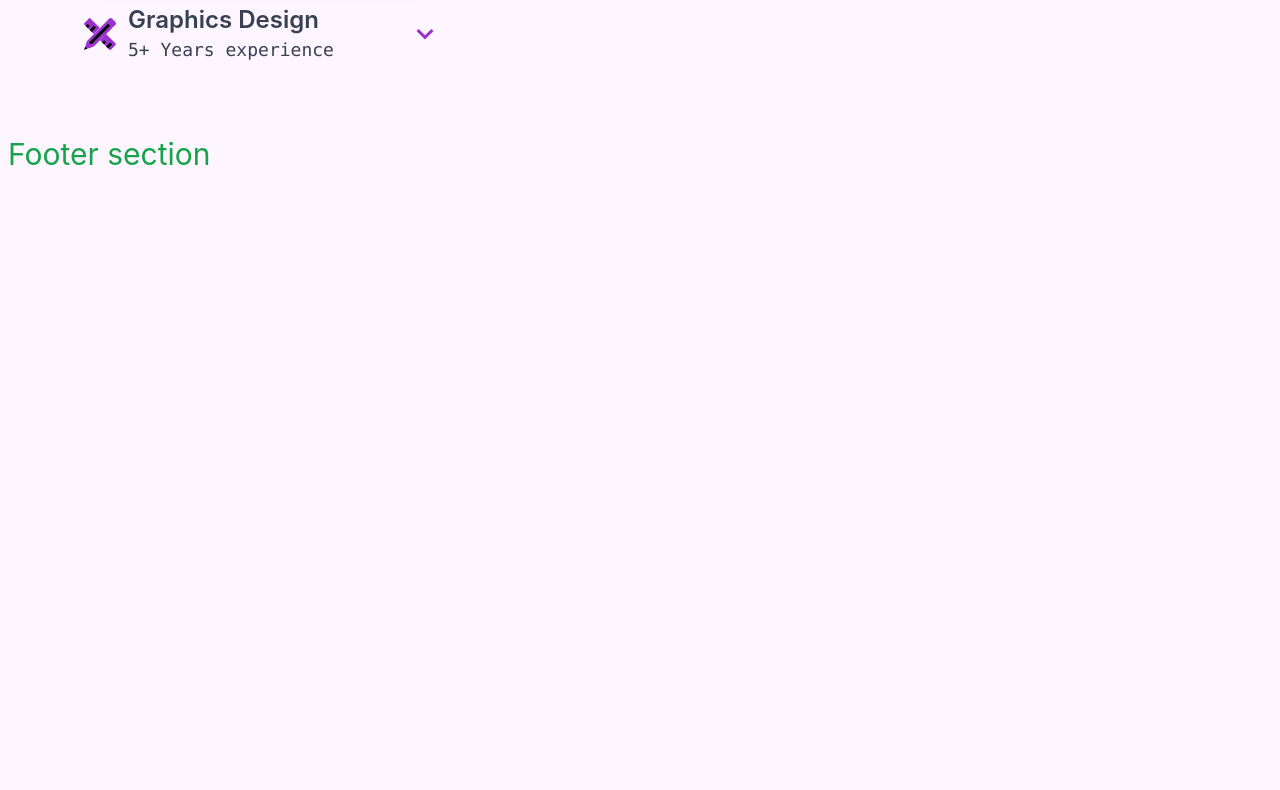
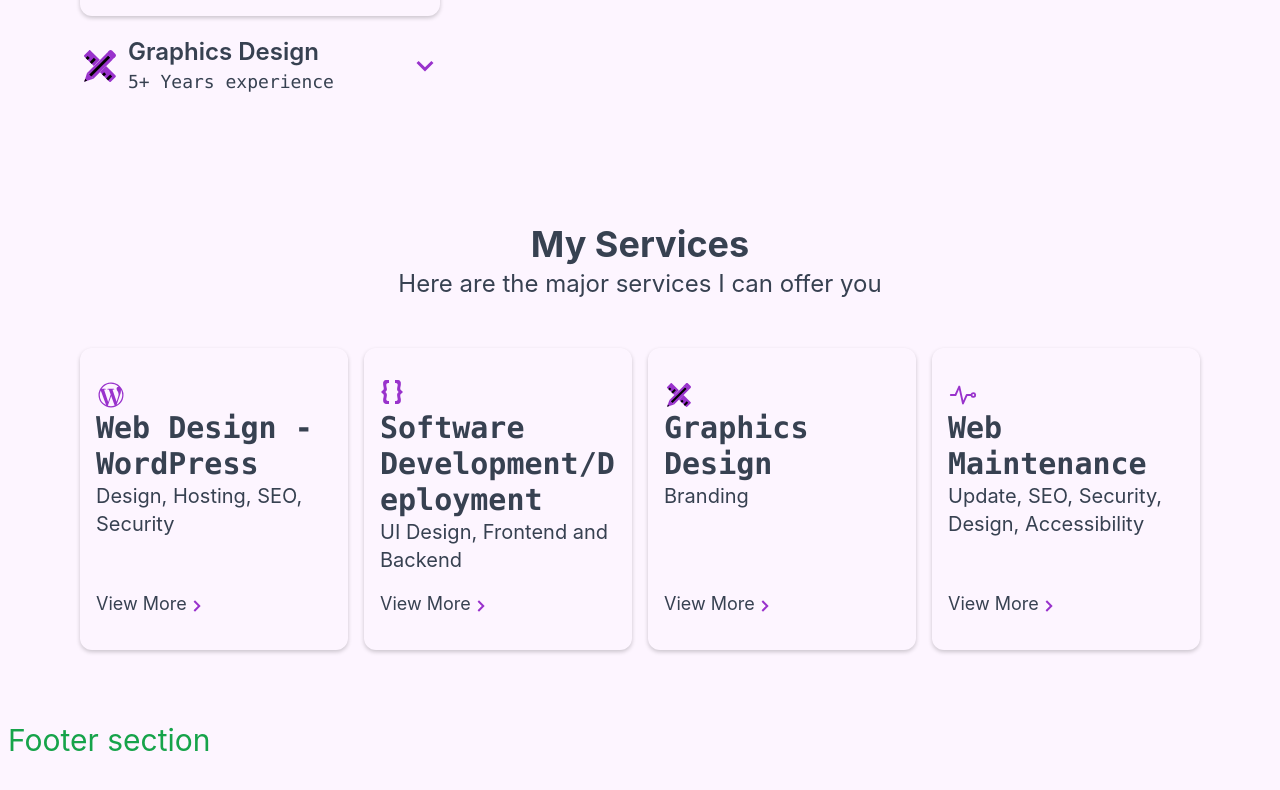
Before and after one commit to prosper74/portfolio-blog, a Next.js app: page / in a window 1280 px wide. Shown: the part 1770-2560 px from the top of the page. Before the commit the page ends 1974 px from the top, so only its background shows below. Built offline with nearby package versions, Linux system fonts and the light colour scheme.

Commit message:
Finished services section

```diff
--- a/components/common/svgIcons.jsx
+++ b/components/common/svgIcons.jsx
@@ -273,6 +273,23 @@ export const CurlyBracketIcon = ({ width, height, fill }) => {
       <path
         fill={fill}
         d="M2.1 3.1c.2 1.3.4 1.6.4 2.9C2.5 6.8 1 7.5 1 7.5v1s1.5.7 1.5 1.5c0 1.3-.2 1.6-.4 2.9-.3 2.1.8 3.1 1.8 3.1H6v-2s-1.8.2-1.8-1c0-.9.2-.9.4-2.9.1-.9-.5-1.6-1.1-2.1.6-.5 1.2-1.1 1.1-2-.3-2-.4-2-.4-2.9C4.2 1.9 6 2 6 2V0H3.9C2.8 0 1.8 1 2.1 3.1zM13.9 3.1c-.2 1.3-.4 1.6-.4 2.9 0 .8 1.5 1.5 1.5 1.5v1s-1.5.7-1.5 1.5c0 1.3.2 1.6.4 2.9.3 2.1-.8 3.1-1.8 3.1H10v-2s1.8.2 1.8-1c0-.9-.2-.9-.4-2.9-.1-.9.5-1.6 1.1-2.1-.6-.5-1.2-1.1-1.1-2 .2-2 .4-2 .4-2.9C11.8 1.9 10 2 10 2V0h2.1c1.1 0 2.1 1 1.8 3.1z"
+      />
+    </svg>
+  );
+};
+
+export const PulseIcon = ({ width, height, fill }) => {
+  return (
+    <svg
+      width={width}
+      height={height}
+      xmlns="http://www.w3.org/2000/svg"
+      viewBox="0 0 32 32"
+    >
+      <path
+        fill={fill}
+        d="M27 13a3 3 0 0 0-2.816 2H20a1 1 0 0 0-.914.594l-2.768 6.228-3.341-15.039a1 1 0 0 0-1.891-.189L7.351 15H3a1 1 0 0 0 0 2h5a1 1 0 0 0 .914-.594l2.768-6.228 3.341 15.039A1 1 0 0 0 15.9 26a.848.848 0 0 0 .1 0 1 1 0 0 0 .914-.594L20.649 17h3.535A2.995 2.995 0 1 0 27 13Zm0 4a1 1 0 1 1 1-1 1 1 0 0 1-1 1Z"
+        data-name="Layer 2"
       />
     </svg>
   );
--- /dev/null
+++ b/components/home/Services.tsx
@@ -0,0 +1,89 @@
+import { useState } from 'react';
+import { data } from './ServicesData';
+import { ArrowDownIcon, CheckIcon, CloseIcon } from '../common/svgIcons';
+
+export function Services() {
+  const [modal, setModal] = useState(-1);
+
+  return (
+    <>
+      <section
+        id="services"
+        className="sm:container mx-auto px-2 md:px-10 lg:px-20 py-16 break-words"
+        onClick={() => modal >= 0 && setModal(-1)}
+      >
+        <div>
+          <div className="text-center mb-12">
+            <h2 className="text-3xl md:text-4xl font-bold mb-1">My Services</h2>
+            <p className="text-xl md:text-2xl">
+              Here are the major services I can offer you
+            </p>
+          </div>
+
+          <div className="grid grid-cols-2 md:grid-cols-3 xl:grid-cols-4 gap-4">
+            {data.map((item, i) => (
+              <div
+                key={i}
+                className="relative flex flex-col content-between py-8 px-4 dark:bg-secondaryDark shadow-customBox rounded-xl transition-all"
+              >
+                <div className="mb-4">
+                  {item.icon}
+                  <h3 className="font-mono font-bold text-xl md:text-3xl">
+                    {item.title}
+                  </h3>
+                  <p className="text-base md:text-xl">{item.subtitle}</p>
+                </div>
+
+                <button
+                  className="flex items-center md:text-lg mt-auto"
+                  onClick={() => setModal(i)}
+                >
+                  View More
+                  <span className="mt-1 rotate-[-90deg] hover:translate-x-1 transition-all">
+                    <ArrowDownIcon width="20" height="20" fill="#9932cc" />
+                  </span>
+                </button>
+
+                <div
+                  className={`fixed inset-0 bg-overlay flex justify-center items-center px-4 z-[150] transition-all ${
+                    modal === i ? 'visible opacity-100' : 'invisible opacity-0'
+                  }`}
+                >
+                  <div className="relative bg-body dark:bg-secondary p-6 rounded-xl">
+                    <div className="mb-4">
+                      <h3 className="font-bold text-xl md:text-3xl">
+                        {item.title}
+                      </h3>
+                      <p className="text-lg md:text-xl">{item.description}</p>
+                    </div>
+
+                    <ul className="space-y-2">
+                      {item.services.map(({ service, id }) => (
+                        <li
+                          key={id}
+                          className="flex items-center text-lg md:text-xl"
+                        >
+                          <span className="mr-1">
+                            <CheckIcon width="18" height="18" fill="#9932cc" />
+                          </span>
+                          {service}
+                        </li>
+                      ))}
+                    </ul>
+
+                    <button
+                      className="absolute top-4 right-4 hover:rotate-[-90deg] transition-all"
+                      onClick={() => setModal(-1)}
+                    >
+                      <CloseIcon width="35" height="35" fill="#9932cc" />
+                    </button>
+                  </div>
+                </div>
+              </div>
+            ))}
+          </div>
+        </div>
+      </section>
+    </>
+  );
+}
--- /dev/null
+++ b/components/home/ServicesData.jsx
@@ -0,0 +1,109 @@
+import {
+  CurlyBracketIcon,
+  WordPressIconIcon,
+  GraphicsIcon,
+  PulseIcon,
+} from '../common/svgIcons';
+
+export const data = [
+  {
+    id: 1,
+    icon: <WordPressIconIcon width="30" height="30" fill="#9932cc" />,
+    title: 'Web Design - WordPress',
+    subtitle: 'Design, Hosting, SEO, Security',
+    description: 'Project Planning and Implementation',
+    services: [
+      {
+        id: 1,
+        service: 'Gather the project requirements and analyse them',
+      },
+      {
+        id: 2,
+        service: 'Plan the data and sketch a design',
+      },
+      {
+        id: 3,
+        service: 'Choose a theme or setup Elementor Builder if custom',
+      },
+      {
+        id: 4,
+        service: 'Design, Send for review, modify and closeout project',
+      },
+    ],
+  },
+  {
+    id: 2,
+    icon: <CurlyBracketIcon width="30" height="30" fill="#9932cc" />,
+    title: 'Software Development/Deployment',
+    subtitle: 'UI Design, Frontend and Backend',
+    description: 'Frontend and Backend',
+    services: [
+      {
+        id: 1,
+        service: 'Gather project requirements and plan them',
+      },
+      {
+        id: 2,
+        service: 'Create mockups if not provided and send for review',
+      },
+      {
+        id: 3,
+        service:
+          'Develop the backend (API) using NodeJS/ExpressJS or StrapiCMS',
+      },
+      {
+        id: 4,
+        service:
+          'Build the User Interface using ReactJS/NextJS/GatsbyJS based on project requirements',
+      },
+      {
+        id: 5,
+        service: 'Send for review and deploy when aproved',
+      },
+    ],
+  },
+  {
+    id: 3,
+    icon: <GraphicsIcon width="30" height="30" fill="#9932cc" />,
+    title: 'Graphics Design',
+    subtitle: 'Branding',
+    description: 'Flyer, Logo, Brochure, Magazine, e.t.c',
+    services: [
+      {
+        id: 1,
+        service: 'Business Branding',
+      },
+      {
+        id: 2,
+        service:
+          'Design Flyer, banner, logo, Brochure, Magazine, Card, Book Cover',
+      },
+    ],
+  },
+  {
+    id: 4,
+    icon: <PulseIcon width="30" height="30" fill="#9932cc" />,
+    title: 'Web Maintenance',
+    subtitle: 'Update, SEO, Security, Design, Accessibility',
+    description: 'Keep up to date',
+    services: [
+      {
+        id: 1,
+        service:
+          'Ensure all tools are upto date and does not pose any security risk',
+      },
+      {
+        id: 2,
+        service: 'Ensure site can be accessed by all users',
+      },
+      {
+        id: 3,
+        service: 'Ensure site ranks high on search engines',
+      },
+      {
+        id: 4,
+        service: 'Modify design when necessary to keep it appealing',
+      },
+    ],
+  },
+];
--- a/components/home/Skills.tsx
+++ b/components/home/Skills.tsx
@@ -1,7 +1,7 @@
 import { useState } from 'react';
 import { motion } from 'framer-motion';
 import { skillData } from './SKillsData';
-import { ArrowDownIcon, CurlyBracketIcon } from '../common/svgIcons';
+import { ArrowDownIcon } from '../common/svgIcons';
 
 export function Skills() {
   const [toggle, setToggle] = useState(0);
@@ -13,7 +13,7 @@ export function Skills() {
         className="sm:container mx-auto px-2 md:px-10 lg:px-20 py-16"
       >
         <div>
-          <div className="text-center mb-4">
+          <div className="text-center mb-12">
             <h2 className="text-3xl md:text-4xl font-bold mb-1">
               My Technical Skills
             </h2>
@@ -47,7 +47,7 @@ export function Skills() {
                 </div>
 
                 <ul
-                  className={`py-4 px-12 shadow-lg rounded-xl opacity-100 translate-y-0 ease-in-out duration-500 delay-300 ${
+                  className={`py-4 px-12 shadow-customBox rounded-xl opacity-100 translate-y-0 ease-in-out duration-500 delay-300 ${
                     toggle !== i && 'hidden opacity-0 translate-y-10'
                   }`}
                 >
--- a/pages/index.tsx
+++ b/pages/index.tsx
@@ -1,4 +1,5 @@
 import { Banner } from '../components/home/Banner';
+import { Services } from '../components/home/Services';
 import { Skills } from '../components/home/Skills';
 import SEO from '../components/Seo';
 
@@ -13,6 +14,7 @@ export default function Home() {
       <main>
         <Banner />
         <Skills />
+        <Services />
       </main>
     </>
   );
--- a/tailwind.config.js
+++ b/tailwind.config.js
@@ -40,7 +40,9 @@ module.exports = {
         primary: '#9932cc',
         primaryLight: '#c042ff',
         secondary: '#311042',
+        secondaryDark: '#2B0E3A',
         body: 'rgb(253, 245, 255)',
+        overlay: 'rgba(0, 0, 0, 0.5)',
       },
       width: {
         130: '62rem',
@@ -55,6 +57,7 @@ module.exports = {
       boxShadow: {
         top: '0 -1px 4px rgba(0, 0, 0, 0.15)',
         button: '0 4px 4px rgba(0, 0, 0, 0.15)',
+        customBox: '0 2px 4px rgba(0, 0, 0, 0.2)',
       },
 
       gridTemplateColumns: {
```
Also changed, not shown: components/home/Skills copy.tsx (deleted, +0 -65 lines).
